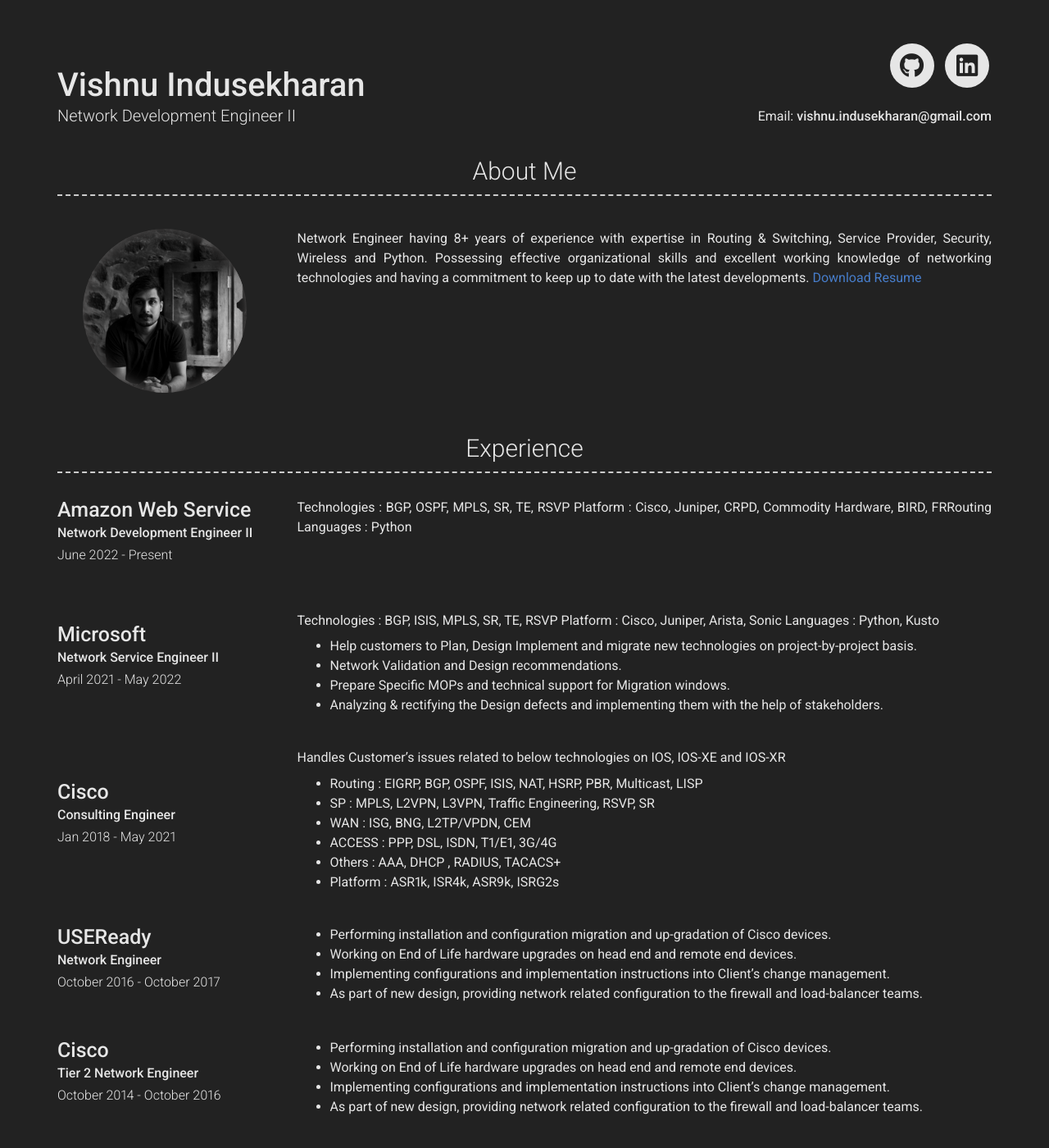
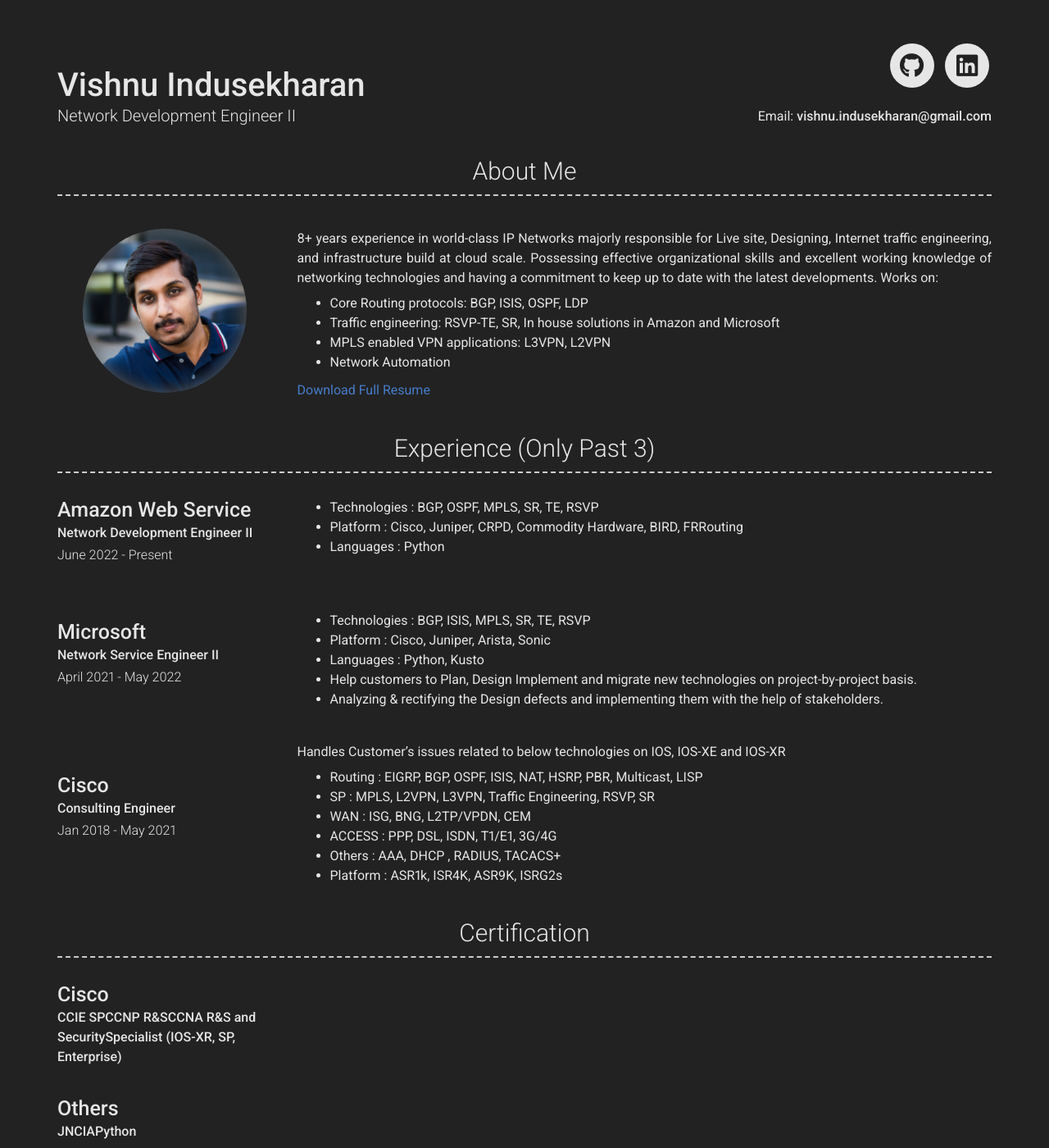
Before and after one commit to vishnu-indusekharan/resume, a Jekyll site: the page built from index.md, in a window 1280 px wide and 1400 px high. Shown: the whole window at 82% size. Built offline with Jekyll 4.4.1, drawn with Linux system fonts in a browser that asks for light colours; nearby versions of some CDN libraries; some of the changed text lies outside the part shown.

Commit message:
Updated image

```diff
--- a/_config.yml
+++ b/_config.yml
@@ -52,38 +52,45 @@ linkedin_username: vishnu-indusekharan
 # about_title: About Me (Use this to override about section title)
 about_profile_image: images/dp.jpg
 about_content: | # this will include new lines to allow paragraphs
-  Network Engineer having 8+ years of experience with expertise in Routing & Switching, Service Provider, Security, Wireless and Python.
+  8+ years experience in world-class IP Networks majorly responsible for Live site, Designing, Internet traffic engineering, and infrastructure build at cloud scale.
   Possessing effective organizational skills and excellent working knowledge of networking technologies and having a commitment to keep up to date with the latest developments.
-  [Download Resume](images/vishnu_indusekharan_resume.pdf)
+  Works on:
+  * Core Routing protocols: BGP, ISIS, OSPF, LDP
+  * Traffic engineering: RSVP-TE, SR, In house solutions in Amazon and Microsoft
+  * MPLS enabled VPN applications: L3VPN, L2VPN
+  * Network Automation
+
+  [Download Full Resume](images/vishnu_indusekharan_resume.pdf)
 
 content:
-  - title: Experience
+  - title: Experience (Only Past 3)
     layout: list
     content:
       - layout: left
         title: Amazon Web Service
+        icon: fa-brands fa-aws
         sub_title: Network Development Engineer II
         caption: June 2022 - Present
         description: |
-         Technologies : BGP, OSPF, MPLS, SR, TE, RSVP
-         Platform : Cisco, Juniper, CRPD, Commodity Hardware, BIRD, FRRouting
-         Languages : Python
+         * Technologies : BGP, OSPF, MPLS, SR, TE, RSVP
+         * Platform : Cisco, Juniper, CRPD, Commodity Hardware, BIRD, FRRouting
+         * Languages : Python
 
       - layout: left
         title: Microsoft
+        icon: fa-brands fa-microsoft
         sub_title: Network Service Engineer II
         caption: April 2021 - May 2022
         description: |
-         Technologies : BGP, ISIS, MPLS, SR, TE, RSVP
-         Platform : Cisco, Juniper, Arista, Sonic
-         Languages : Python, Kusto
+         * Technologies : BGP, ISIS, MPLS, SR, TE, RSVP
+         * Platform : Cisco, Juniper, Arista, Sonic
+         * Languages : Python, Kusto
          * Help customers to Plan, Design Implement and migrate new technologies on project-by-project basis.
-         * Network Validation and Design recommendations.
-         * Prepare Specific MOPs and technical support for Migration windows.
          * Analyzing & rectifying the Design defects and implementing them with the help of stakeholders.
 
       - layout: left
         title: Cisco
+        icon: fa-regular fa-bridge-suspension
         sub_title: Consulting Engineer
         caption: Jan 2018 - May 2021
         description: |
@@ -93,49 +100,25 @@ content:
           * WAN : ISG, BNG, L2TP/VPDN, CEM
           * ACCESS : PPP, DSL, ISDN, T1/E1, 3G/4G
           * Others : AAA, DHCP , RADIUS, TACACS+
-          * Platform : ASR1k, ISR4k, ASR9k, ISRG2s
-
-
-      - layout: left
-        title: USEReady
-        sub_title: Network Engineer
-        caption: October 2016 - October 2017
-        description: |
-         * Performing installation and configuration migration and up-gradation of Cisco devices.
-         * Working on End of Life hardware upgrades on head end and remote end devices.
-         * Implementing configurations and implementation instructions into Client’s change management.
-         * As part of new design, providing network related configuration to the firewall and load-balancer teams.
-
-      - layout: left
-        title: Cisco
-        sub_title: Tier 2 Network Engineer
-        caption: October 2014 - October 2016
-        description: |
-         * Performing installation and configuration migration and up-gradation of Cisco devices.
-         * Working on End of Life hardware upgrades on head end and remote end devices.
-         * Implementing configurations and implementation instructions into Client’s change management.
-         * As part of new design, providing network related configuration to the firewall and load-balancer teams.
+          * Platform : ASR1k, ISR4K, ASR9K, ISRG2s
 
   - title: Certification
     layout: list
     content:
       - layout: top-left
-        title: CCIE Service Provider
+        title: Cisco
+        sub_title:
+          - CCIE SP #62851
+          - CCNP R&S
+          - CCNA R&S and Security
+          - Specialist (IOS-XR, SP, Enterprise)
 
-      - layout: top-middle
-        title: JNCIA
+      - layout: top-left
+        title: Others
+        sub_title:
+          - JNCIA
+          - Python
 
-      - layout: top-right
-        title: CCNP R&S
-
-      - layout: bottom-left
-        title: Specialist (IOS-XR, SP, Enterprise)
-
-      - layout: bottom-middle
-        title: CCNA - R&S, Security
-
-      - layout: bottom-right
-        title: Python
   - title: When I'm Not Working
     layout: text
     content: | # this will include new lines to allow paragraphs
```
Also changed, not shown: README.md, images/dp.jpg, 1 other file.
